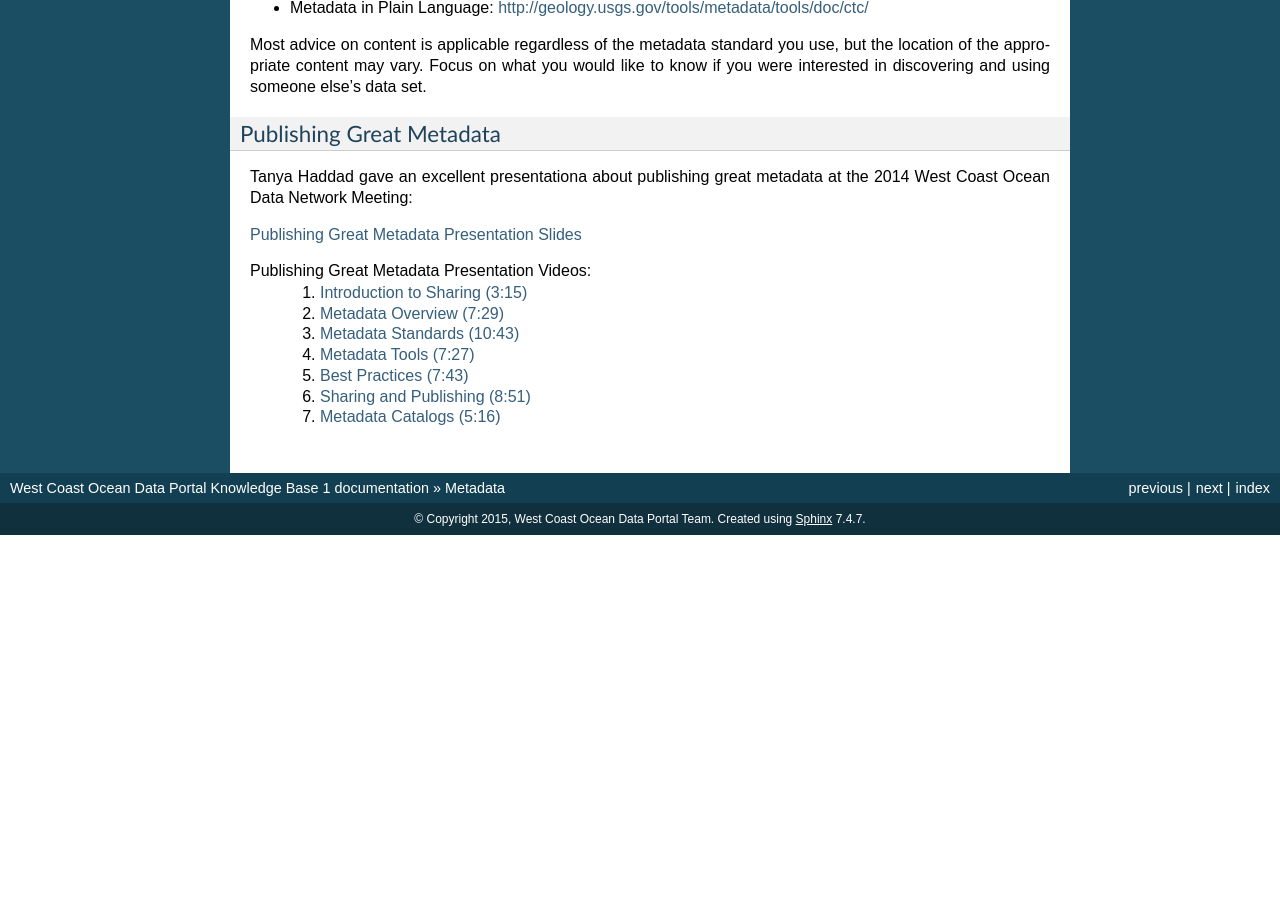
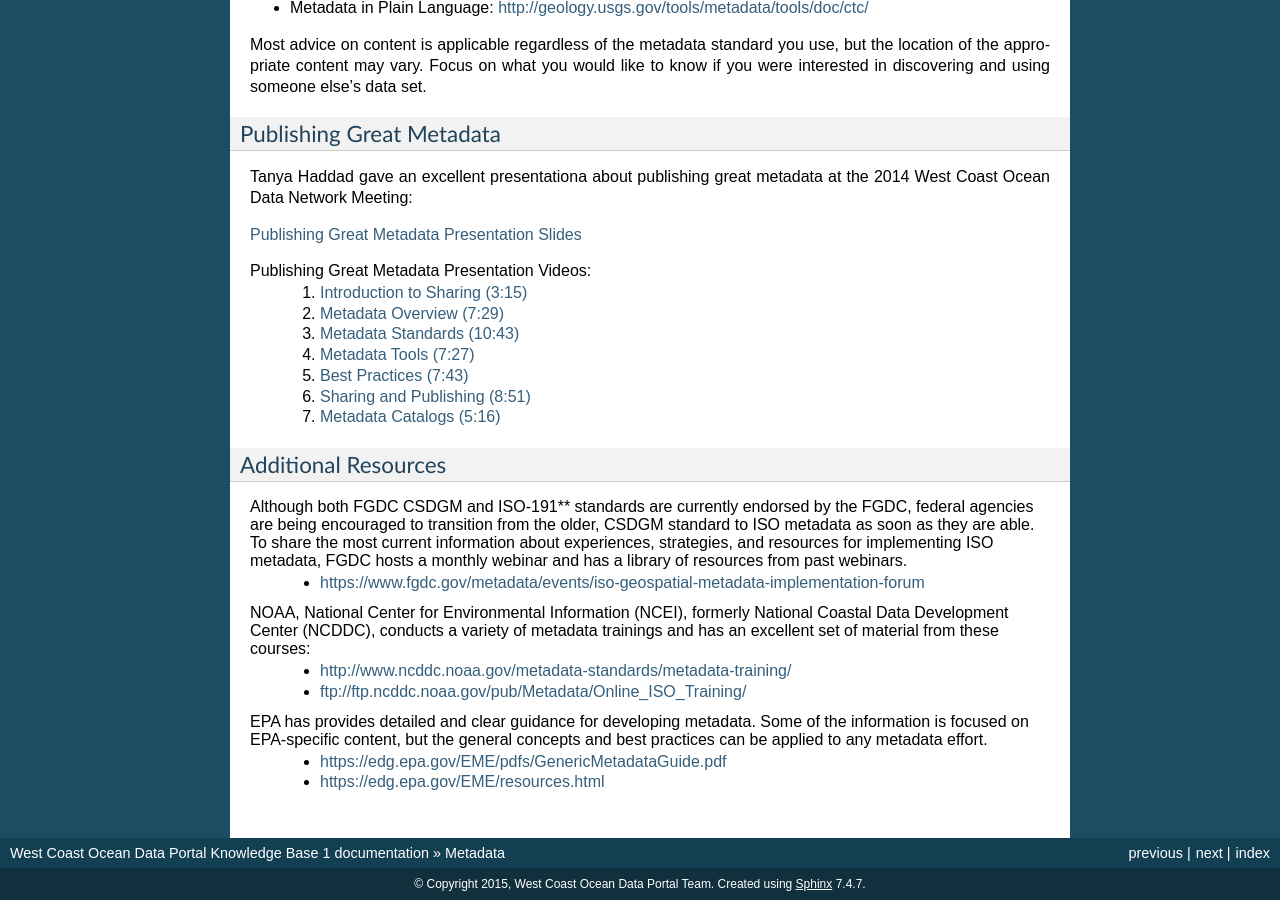
Before and after one commit to WCGA/knowledge-base, a Sphinx documentation site: the page built from docs/metadata/metadata.rst, in a window 1280 px wide and 900 px high, scrolled down 4996 px. Built offline with Sphinx 7.4.7, drawn with Linux system fonts in a browser that asks for light colours; before the commit the page ends 5531 px from its top, so only the background shows below that; some of the changed text lies outside the part shown.

Commit message:
Add additional resources to metadata page

```diff
--- a/docs/metadata/metadata.rst
+++ b/docs/metadata/metadata.rst
@@ -52,7 +52,7 @@ For the purposes of data discovery and access, the West Coast Ocean Data Portal
 	* Distributor
 * URLs for data download, web services, kml, web application, documentation
 
-If the metadata meets the requirements of the Federal Geographic Data Committee endorsed standards, (https://www.fgdc.gov/metadata/geospatial-metadata-standards), it will definitely meet the requirements of the West Coast Ocean Data Portal.
+If the metadata meets the requirements of the Federal Geographic Data Committee (FGDC) endorsed standards, (https://www.fgdc.gov/metadata/geospatial-metadata-standards), it will definitely meet the requirements of the West Coast Ocean Data Portal.
 
 
 Metadata Standards and Formats
@@ -144,9 +144,9 @@ Tool                                  Type     Standards
 .. _ATRAC: https://www.ncdc.noaa.gov/atrac/index.html
 .. _USGS Online Metadata Editor (OME): http://mercury.ornl.gov/OME/
 
-Allison Bailey presented a Technical Training Webinar (July 2015) to West Coast Ocean Data Network members highlighting some of these metadata tools, tool capabilities, and tips and tricks for creating metadata that can be easily consumed by the WCODP.
+Allison Bailey presented a Technical Training Webinar to West Coast Ocean Data Network members highlighting some of these metadata tools, tool capabilities, and tips and tricks for creating metadata that can be easily consumed by the WCODP.
 
-Metadata Creation Tools Webinar Videos:
+Metadata Creation Tools Webinar Videos (July 2015):
 	1. `Knowledge Base (3:27) <https://www.youtube.com/watch?v=ePqZnL7CtlQ>`_
 	2. `EPA Metadata Editor (EME) v.4.0 - ISO 19115 (10:24) <https://www.youtube.com/watch?v=klhhIRJTiSk>`_
 	3. `EPA Metadata Editor (EME) v.3.2 - FGDC CSDGM (6:41) <https://www.youtube.com/watch?v=LjqtCM2tBQk>`_
@@ -210,3 +210,17 @@ Publishing Great Metadata Presentation Videos:
 	5. `Best Practices (7:43) <https://www.youtube.com/watch?v=EHQqC2AexxM>`_
 	6. `Sharing and Publishing (8:51) <https://www.youtube.com/watch?v=XKHeOlF1HUs>`_
 	7. `Metadata Catalogs (5:16) <https://www.youtube.com/watch?v=5LgncgpFvXM>`_
+
+Additional Resources
+--------------------
+
+Although both FGDC CSDGM and ISO-191** standards are currently endorsed by the FGDC, federal agencies are being encouraged to transition from the older, CSDGM standard to ISO metadata as soon as they are able.   To share the most current information about experiences, strategies, and resources for implementing ISO metadata, FGDC hosts a monthly webinar and has a library of resources from past webinars.
+	* https://www.fgdc.gov/metadata/events/iso-geospatial-metadata-implementation-forum
+
+NOAA, National Center for Environmental Information (NCEI), formerly National Coastal Data Development Center (NCDDC), conducts a variety of metadata trainings and has an excellent set of material from these courses:
+	* http://www.ncddc.noaa.gov/metadata-standards/metadata-training/
+	* ftp://ftp.ncddc.noaa.gov/pub/Metadata/Online_ISO_Training/
+
+EPA has provides detailed and clear guidance for developing metadata.  Some of the information is focused on EPA-specific content, but the general concepts and best practices can be applied to any metadata effort.
+	* https://edg.epa.gov/EME/pdfs/GenericMetadataGuide.pdf
+	* https://edg.epa.gov/EME/resources.html
```
